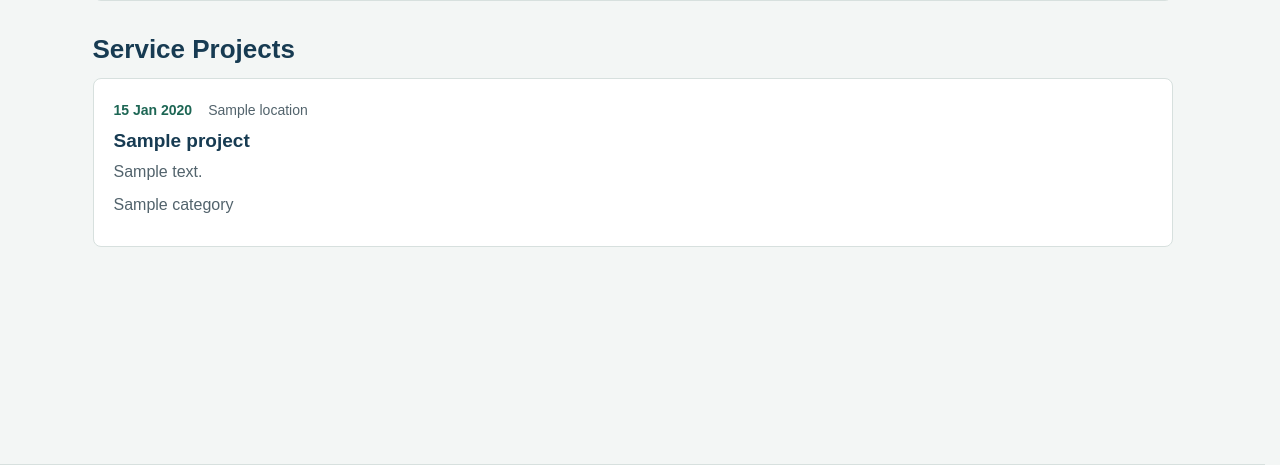
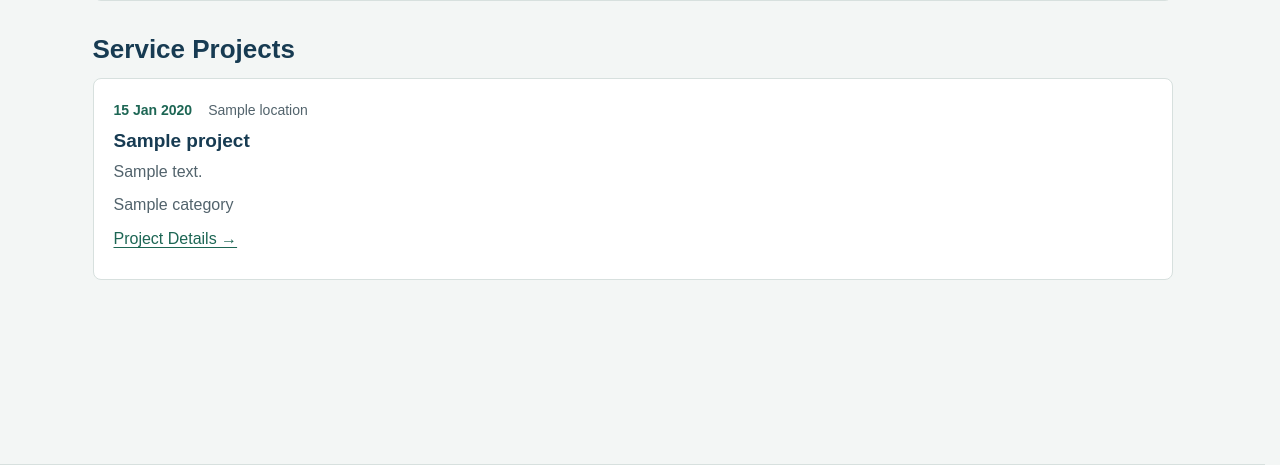
Before and after one commit to Ilegubo/CSE340, a Node server app: template src/views/organization.ejs in a window 1280 px wide. Shown: the part 250-715 px from the top of the page. Run offline with Node 20, Linux system fonts and the light colour scheme; the template is opened without the code that fills it: most values are stand-ins (such as "Sample title", 1, 10 or a date in 2020); grey boxes marked "Sample" are stand-in pictures.

Commit message:
Add project details link to each service project on organization details page

```diff
--- a/src/views/organization.ejs
+++ b/src/views/organization.ejs
@@ -22,6 +22,7 @@
                     <h2><%= project.title %></h2>
                     <p><%= project.description %></p>
                     <p class="category-card--<%= project.category.toLowerCase() %>"><%= project.category %></p>
+                    <p class="" ><a href="/project/<%=project.project_id %>">Project Details &rarr;</a> </p>
                 </li>
             <% }) %>
         </ul>
```
